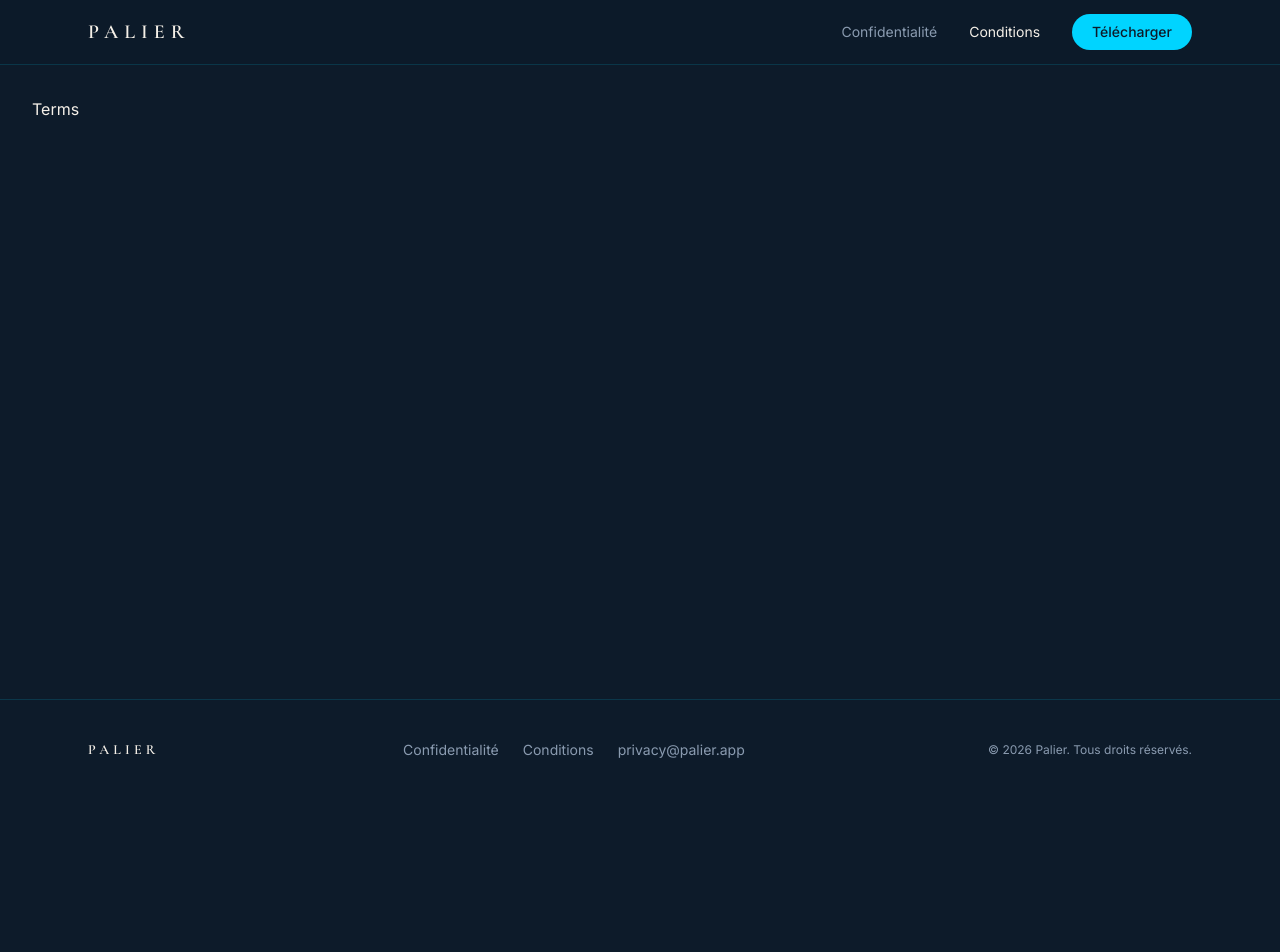
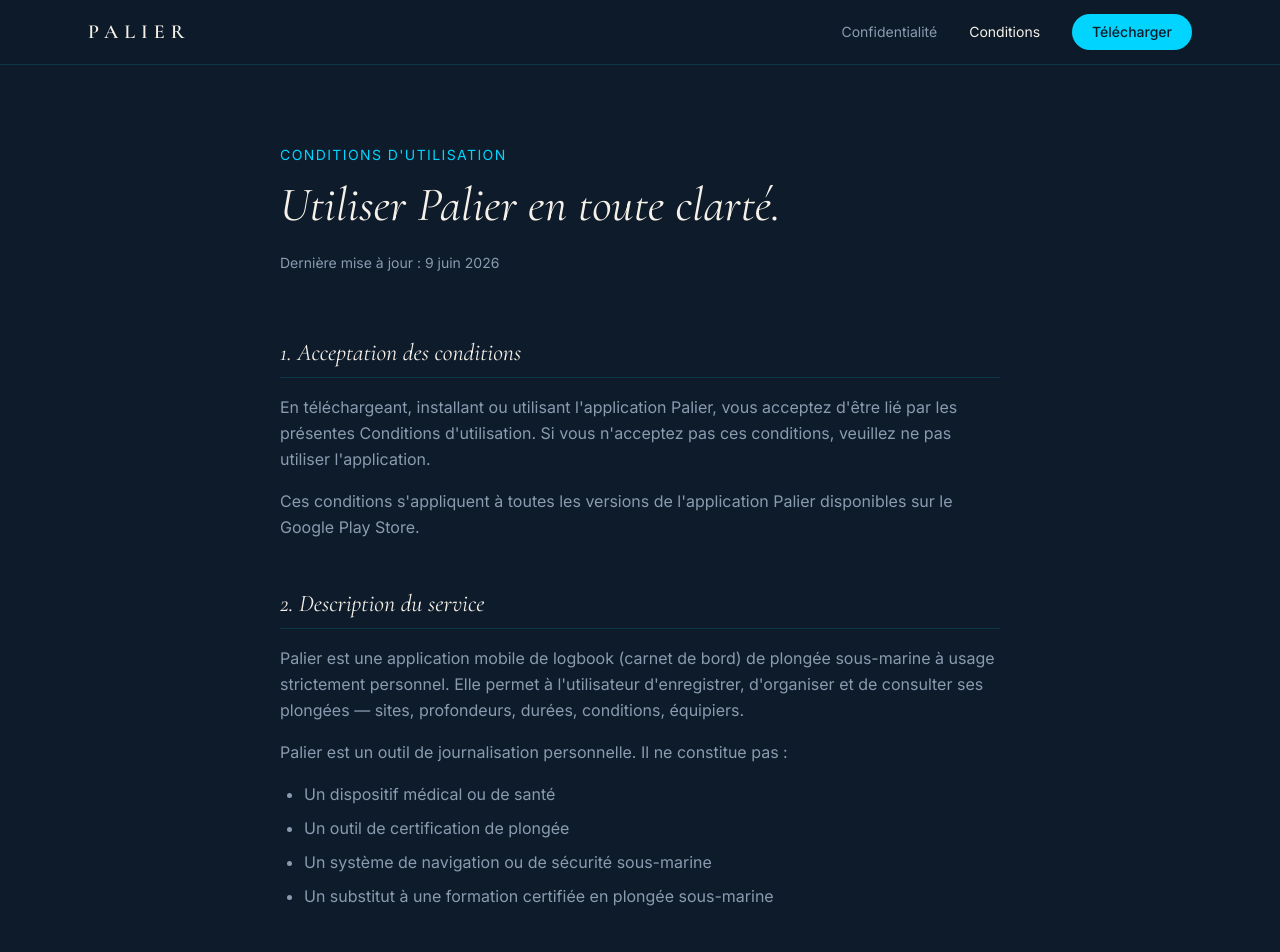
Before and after one commit to TMayess/vitrine-palier, a React (Vite) app: page /terms in a window 1280 px wide. Shown: the top 952 px of the page. Before the commit the page ends 800 px from the top, so only its background shows below. Built offline with nearby package versions, Linux system fonts and the light colour scheme.

Commit message:
feat: add complete terms of use page with scuba disclaimer

```diff
--- a/src/pages/Terms.jsx
+++ b/src/pages/Terms.jsx
@@ -1,3 +1,152 @@
 export default function Terms() {
-  return <main><p className="text-palier-ivory p-8">Terms</p></main>
+  return (
+    <main className="max-w-3xl mx-auto px-6 py-20">
+      <header className="mb-16">
+        <p className="text-palier-cyan text-sm tracking-widest uppercase mb-4">Conditions d'utilisation</p>
+        <h1 className="font-display italic text-5xl text-palier-ivory mb-6">
+          Utiliser Palier en toute clarté.
+        </h1>
+        <p className="text-palier-muted text-sm">Dernière mise à jour : 9 juin 2026</p>
+      </header>
+
+      <div className="prose-palier">
+
+        <Section title="1. Acceptation des conditions">
+          <p>
+            En téléchargeant, installant ou utilisant l'application Palier, vous acceptez d'être lié par les présentes Conditions d'utilisation. Si vous n'acceptez pas ces conditions, veuillez ne pas utiliser l'application.
+          </p>
+          <p>
+            Ces conditions s'appliquent à toutes les versions de l'application Palier disponibles sur le Google Play Store.
+          </p>
+        </Section>
+
+        <Section title="2. Description du service">
+          <p>
+            Palier est une application mobile de logbook (carnet de bord) de plongée sous-marine à usage strictement personnel. Elle permet à l'utilisateur d'enregistrer, d'organiser et de consulter ses plongées — sites, profondeurs, durées, conditions, équipiers.
+          </p>
+          <p>
+            Palier est un outil de journalisation personnelle. Il ne constitue pas :
+          </p>
+          <ul>
+            <li>Un dispositif médical ou de santé</li>
+            <li>Un outil de certification de plongée</li>
+            <li>Un système de navigation ou de sécurité sous-marine</li>
+            <li>Un substitut à une formation certifiée en plongée sous-marine</li>
+          </ul>
+        </Section>
+
+        <Disclaimer />
+
+        <Section title="4. Compte utilisateur">
+          <p>
+            La création d'un compte est facultative. En mode local, toutes les données restent sur votre appareil. Si vous créez un compte pour activer la synchronisation cloud :
+          </p>
+          <ul>
+            <li>Vous êtes responsable de la sécurité de vos identifiants.</li>
+            <li>Vous vous engagez à fournir des informations exactes lors de l'inscription.</li>
+            <li>Vous pouvez supprimer votre compte à tout moment depuis les paramètres de l'application.</li>
+          </ul>
+          <p>
+            Nous nous réservons le droit de suspendre ou supprimer un compte en cas d'utilisation abusive, frauduleuse ou contraire aux présentes conditions.
+          </p>
+        </Section>
+
+        <Section title="5. Propriété intellectuelle">
+          <p>
+            L'application Palier, son code source, son design, ses graphismes et son contenu éditorial sont protégés par le droit d'auteur. Toute reproduction, modification, distribution ou exploitation commerciale sans autorisation écrite préalable est interdite.
+          </p>
+          <p>
+            Les données de plongée que vous saisissez dans l'application vous appartiennent. Vous nous accordez uniquement la licence nécessaire pour les stocker et les synchroniser à votre demande.
+          </p>
+        </Section>
+
+        <Section title="6. Limitation de responsabilité">
+          <p>
+            Dans les limites autorisées par la loi applicable, Palier et ses développeurs ne sauraient être tenus responsables :
+          </p>
+          <ul>
+            <li>Des pertes de données liées à une défaillance technique de l'appareil ou d'un service tiers (Firebase)</li>
+            <li>Des décisions de plongée prises sur la base des informations enregistrées dans l'application</li>
+            <li>Des interruptions de service dues à des maintenances, mises à jour ou événements indépendants de notre volonté</li>
+            <li>De tout dommage indirect, accessoire ou consécutif lié à l'utilisation ou à l'impossibilité d'utiliser l'application</li>
+          </ul>
+        </Section>
+
+        <Section title="7. Disponibilité du service">
+          <p>
+            Palier est fourni "en l'état" et "selon disponibilité". Nous ne garantissons pas que l'application sera exempte d'erreurs, disponible en continu, ou que les fonctionnalités ne seront pas modifiées. Nous nous efforçons de maintenir un service de qualité mais ne pouvons garantir une disponibilité à 100%.
+          </p>
+          <p>
+            Les fonctionnalités locales (stockage Isar) fonctionnent indépendamment de toute connexion réseau. Les fonctionnalités cloud (synchronisation, compte) nécessitent une connexion Internet et dépendent de la disponibilité de Firebase.
+          </p>
+        </Section>
+
+        <Section title="8. Modifications des conditions">
+          <p>
+            Nous nous réservons le droit de modifier les présentes conditions à tout moment. Les modifications importantes seront notifiées via l'application. La poursuite de l'utilisation de l'application après notification vaut acceptation des nouvelles conditions.
+          </p>
+          <p>
+            La version en vigueur est toujours accessible à l'adresse <strong className="text-palier-ivory">palier.app/terms</strong>. La date de dernière mise à jour est indiquée en haut de ce document.
+          </p>
+        </Section>
+
+        <Section title="9. Droit applicable et juridiction">
+          <p>
+            Les présentes conditions sont régies par le droit français. En cas de litige, et à défaut de résolution amiable, les tribunaux compétents seront ceux du ressort de Paris, France.
+          </p>
+          <p>
+            Si vous êtes consommateur résidant dans l'Union Européenne, vous bénéficiez également des protections prévues par la législation de votre pays de résidence.
+          </p>
+        </Section>
+
+        <Section title="10. Contact">
+          <p>
+            Pour toute question relative aux présentes conditions :<br />
+            <a href="mailto:privacy@palier.app" className="text-palier-cyan hover:underline">privacy@palier.app</a>
+          </p>
+        </Section>
+
+      </div>
+    </main>
+  )
 }
+
+function Section({ title, children }) {
+  return (
+    <section className="mb-12">
+      <h2 className="font-display italic text-2xl text-palier-ivory mb-4 pb-2 border-b border-palier-cyan/15">
+        {title}
+      </h2>
+      <div className="text-palier-muted leading-relaxed space-y-4 [&_ul]:list-disc [&_ul]:pl-6 [&_ul]:space-y-2">
+        {children}
+      </div>
+    </section>
+  )
+}
+
+function Disclaimer() {
+  return (
+    <section className="mb-12">
+      <div className="border border-palier-coral/40 rounded-2xl p-6 bg-palier-coral/5">
+        <h2 className="font-display italic text-2xl text-palier-coral mb-4">
+          3. Avertissement important — Plongée sous-marine
+        </h2>
+        <div className="text-palier-muted leading-relaxed space-y-4 [&_ul]:list-disc [&_ul]:pl-6 [&_ul]:space-y-2">
+          <p>
+            <strong className="text-palier-ivory">La plongée sous-marine est une activité à risques.</strong> Palier est un outil de journalisation — il n'est en aucun cas un dispositif de sécurité.
+          </p>
+          <ul>
+            <li>Palier ne remplace pas une formation certifiée auprès d'un organisme reconnu (PADI, FFESSM, SSI, NAUI, etc.).</li>
+            <li>Palier ne valide pas votre aptitude médicale ou technique à plonger.</li>
+            <li>Les données enregistrées dans l'application (profondeur, durée, paliers) sont fournies à titre informatif uniquement et ne doivent pas être utilisées pour planifier des plongées à la place d'un ordinateur de plongée homologué.</li>
+            <li>Palier ne calcule pas de tables de décompression et ne doit jamais être utilisé comme référence de sécurité lors d'une plongée.</li>
+            <li>Toute décision de plongée doit être prise en accord avec votre formation, vos certifications, et en présence d'un équipement de sécurité approprié.</li>
+          </ul>
+          <p>
+            <strong className="text-palier-ivory">En utilisant Palier, vous reconnaissez et acceptez que l'application n'est pas un outil de sécurité et que vous êtes seul responsable de vos décisions relatives à la plongée.</strong>
+          </p>
+        </div>
+      </div>
+    </section>
+  )
+}
```
